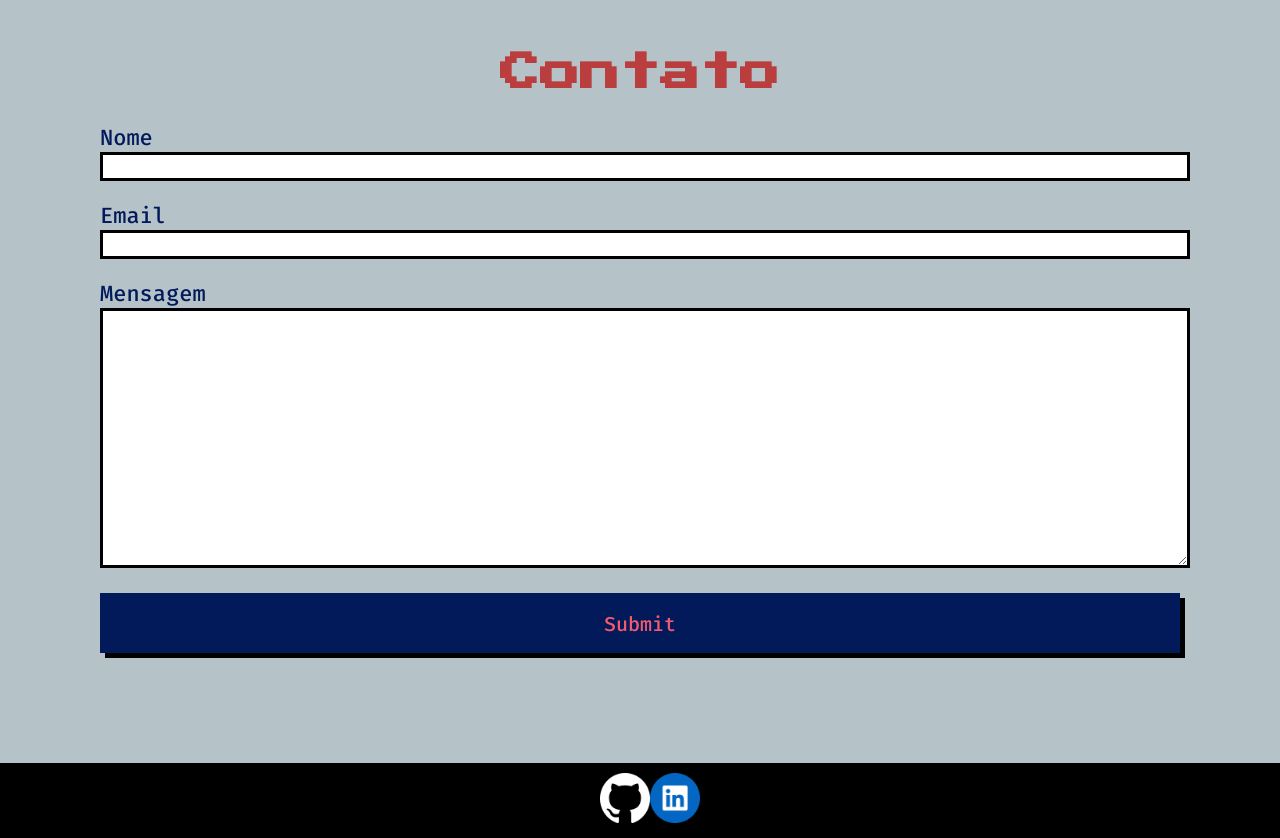
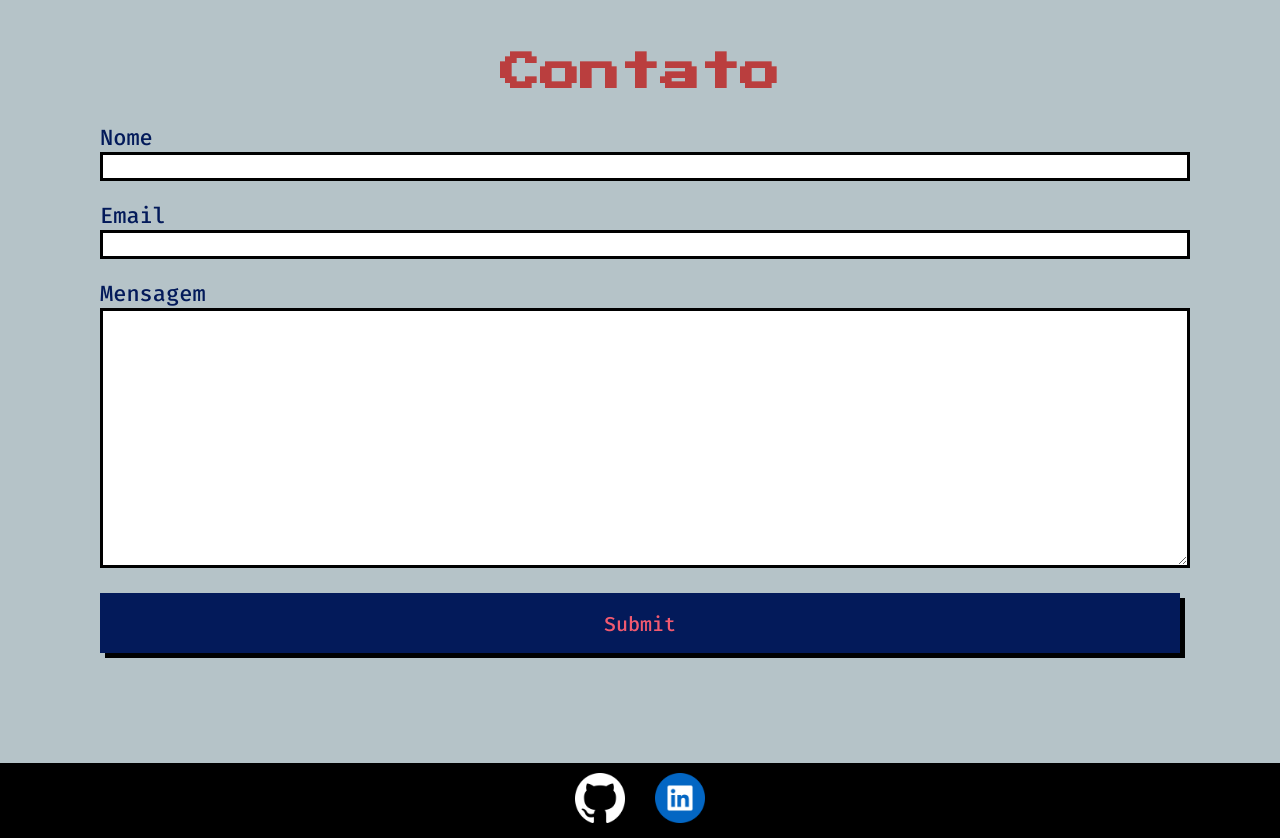
Before and after one commit to JaynneLino/portfolio, a plain HTML site: page index.html in a window 1280 px wide. Shown: the part 3167-4005 px from the top of the page. Drawn offline with Linux system fonts and the light colour scheme.

Commit message:
Fix: main-footer size

```diff
--- a/Curso/css/Components/button-arrow.css
+++ b/Curso/css/Components/button-arrow.css
@@ -1,5 +1,4 @@
 .button-arrow {
-
     width: 50px;
     height: 50px;
     background-color: #F25A70;
@@ -9,12 +8,10 @@
 }
 
 .button-arrow .content {
-
     display:none;
 }
 
 .button-arrow:hover {
-
     background-color: #f7d748;
     transform: scale(1.08);
   }
--- a/Curso/css/Components/main-action.css
+++ b/Curso/css/Components/main-action.css
@@ -20,7 +20,6 @@ margin-right: 10px;
 }
 
 .main-action:hover {
-
     color: #F25A70
 
 }
--- a/Curso/css/Components/main-banner.css
+++ b/Curso/css/Components/main-banner.css
@@ -1,5 +1,4 @@
 .main-banner{
-
     box-sizing: border-box;
     background-image: url(../../assets-img/photo.png);
     background-repeat: no-repeat;
@@ -18,13 +17,11 @@
 }
 
 .main-banner .main-box{
-
     margin-bottom: 40px;
 
 }
 
 .main-banner .navigation {
-
     display: flex;
     justify-content:space-around;
 
--- a/Curso/css/Components/main-box.css
+++ b/Curso/css/Components/main-box.css
@@ -1,5 +1,4 @@
 .main-box {
-
     display: inline-block;
     background-color:#031A5A;
     box-shadow: 10px 10px 0px;
@@ -9,7 +8,6 @@
 }
 
 .main-box .main-title {
-
     margin-bottom: 28px;
 
 }
--- a/Curso/css/Components/main-button.css
+++ b/Curso/css/Components/main-button.css
@@ -1,5 +1,4 @@
 .main-button{
-
     display: inline-block;
     background-color: #031A5A;
     padding-left: 20px;
@@ -17,14 +16,12 @@
 }
 
 .main-button:hover {
-
     color: #ffffff;
     background-color: #F25A70;
     transform: scale(1.08);
   }
 
   .main-button.-form{
-
     height: 60px;
     width: 100%;
 
--- a/Curso/css/Components/main-carrossel.css
+++ b/Curso/css/Components/main-carrossel.css
@@ -1,5 +1,4 @@
 .main-carrossel {
-
     display: flex;
     justify-content: space-between;
     margin-top: 60px;
@@ -11,7 +10,6 @@
 }
 
 .main-carrossel::after{
-
     content: '';
     position: absolute;
     left: 40px;
@@ -23,7 +21,6 @@
 }
 
 .main-carrossel::before{
-
     content: '';
     position: absolute;
     left: 0px;
@@ -35,7 +32,6 @@
 }
 
 .main-carrossel .button-arrow {
-
     position: relative;
     top: 120px;
     transform: translateY(50%);
@@ -43,14 +39,12 @@
 }
 
 .main-carrossel .items {
-
-    width: 91%;
+    width: 90%;
     overflow: hidden;
 
 }
 
 .main-carrossel .elements {
-
     display: flex;
     justify-content: space-around;
     transition: transform 200ms ease-in-out;
--- a/Curso/css/Components/main-description.css
+++ b/Curso/css/Components/main-description.css
@@ -1,6 +1,4 @@
 .main-description {
-
-
     font-size: 23px;
     font-weight: 300;
     line-height: 1.3;
--- a/Curso/css/Components/main-footer.css
+++ b/Curso/css/Components/main-footer.css
@@ -1,16 +1,16 @@
 .main-footer{
-
     display: flex;
-    justify-content: space-evenly;
-    padding: 10px 600px 10px 600px;
+    justify-content: center;
+    padding: 10px 0px 10px 0px;
     background-color: rgb(0, 0, 0);
 
 }
 
 
 .main-footer .footer-img{
-
     width: 50px;
     height: 50px;
+    margin-left: 15px;
+    margin-right: 15px;
 
 }
--- a/Curso/css/Components/main-form.css
+++ b/Curso/css/Components/main-form.css
@@ -1,11 +1,9 @@
 .main-form{
-
     padding-top: 30px;
 
 }
 
 .main-form .label {
-
     text-align: justify;
     font-family: "Fira Code";
     font-size: 22px;
@@ -15,7 +13,6 @@
   }
 
   .main-form .input-box {
-
     width: 100%;
     text-align: justify;
     font-family: "Arial";
--- a/Curso/css/Components/main-header.css
+++ b/Curso/css/Components/main-header.css
@@ -1,6 +1,5 @@
 
    .main-header {
-
     display: flex;
     justify-content: space-between;
     align-items: center;
@@ -14,7 +13,6 @@
    }
 
    .img {
-
     height: 70px;
     width: 70px;
 
--- a/Curso/css/Components/main-section.css
+++ b/Curso/css/Components/main-section.css
@@ -1,5 +1,4 @@
 .main-section.-skill{
-
     background-color: #d48590;
     height: 730px;
     padding-top: 50px;
@@ -26,8 +25,6 @@
 }
 
 .main-section.-contatos{
-
-
     background-color: #B5C3C8;
     height: 730px;
     padding-top: 50px;
--- a/Curso/css/Components/main-title.css
+++ b/Curso/css/Components/main-title.css
@@ -7,7 +7,6 @@
 }
 
 .main-title.-second {
-
     font-family: "Press start 2P", sans-serif;
     font-size: 40px;
     text-shadow: none;
--- a/Curso/css/Components/node-card.css
+++ b/Curso/css/Components/node-card.css
@@ -1,5 +1,4 @@
 .node-card {
-
     display:inline-flex;
     flex-direction: column;
     align-items: center;
@@ -8,7 +7,6 @@
 }
 
 .node-card::before {
-
     content: '';
     box-sizing: border-box;
     height: 0px;
@@ -19,7 +17,6 @@
 
 
 .card-description {
-
     color:#0f0202;
     font-family: "Fira Code";
     font-size: 23px;
--- a/Curso/css/Components/progress-bar.css
+++ b/Curso/css/Components/progress-bar.css
@@ -1,5 +1,4 @@
 .progress-bar {
-
     box-sizing:border-box;
     border: 3px solid #000;
     height: 30px;
@@ -9,25 +8,21 @@
 }
 
 .progress-bar::-moz-progress-bar {
-
     appearance: none;
     background-color: #fff;
 
 }
 
 .progress-bar::-webkit-progress-bar {
-
     appearance: none;
     background-color: #fff;
 
 }
 
 .progress-bar::-moz-progress-value {
-
     background-color: #031A5A;
 }
 
 .progress-bar::-webkit-progress-value {
-
     background-color: #031A5A;
 }
--- a/Curso/css/Components/projetos-tec.css
+++ b/Curso/css/Components/projetos-tec.css
@@ -1,12 +1,10 @@
 .projetos-tec{
-
     margin-top: 60px;
 
 
 }
 
 .projetos-tec .icon-projetos{
-
     box-shadow: #fff 10px 10px 0px 0px;
     padding: 10px 10px 10px 10px;
     width: 230px;
--- a/Curso/css/Components/skill-tec.css
+++ b/Curso/css/Components/skill-tec.css
@@ -8,13 +8,11 @@
 }
 
 .skill-tec .icon{
-
     margin-right: 25px;
     width: 90px;
 }
 
 .skill-tec .right{
-
     display: flex;
     flex-direction: column;
     justify-content: space-around;
```
Lines whose indentation alone changed are shown as unchanged.
